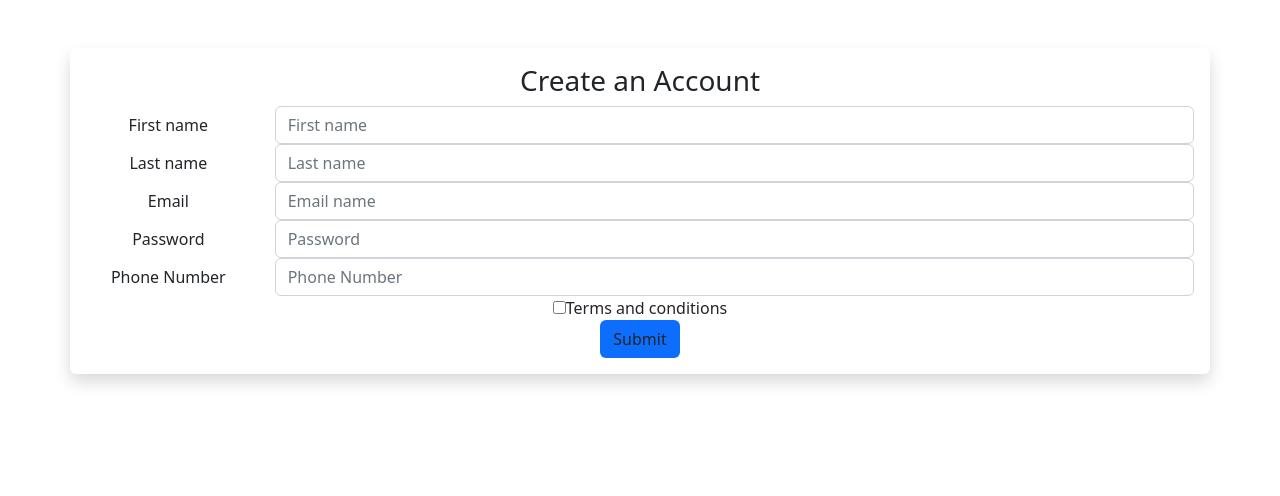
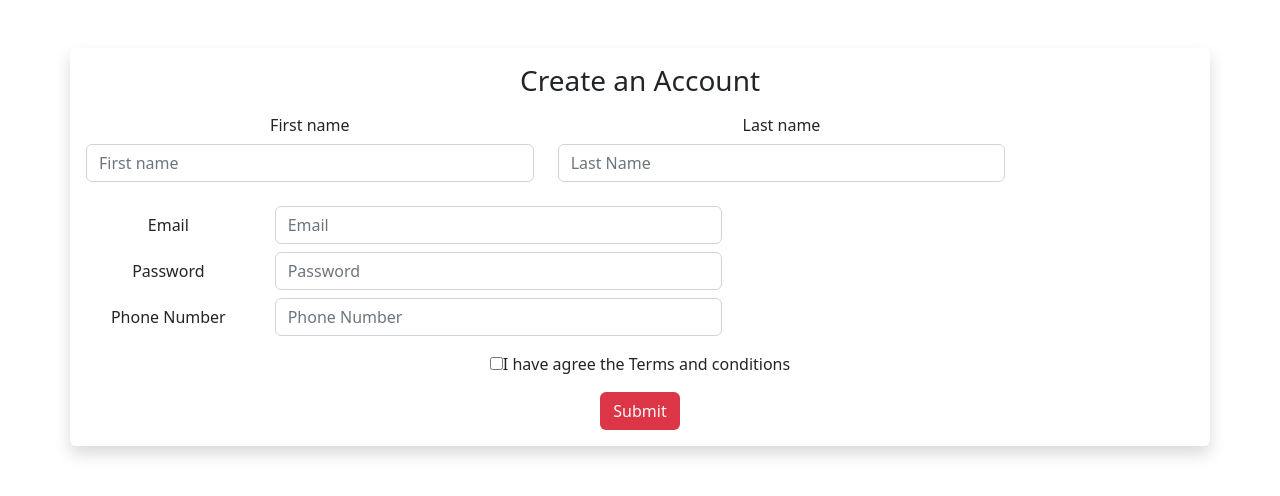
Before and after one commit to MazhaiTech/mfc-app, a React (Create React App) app in the folder client/: page / in a window 1280 px wide. Shown: the top 496 px of the page. Built offline with nearby package versions, Linux system fonts and the light colour scheme.

Commit message:
aligned first and last name in horizontal

```diff
--- a/client/src/Register.js
+++ b/client/src/Register.js
@@ -6,47 +6,46 @@ export default function Register(){
 
         <form>
 
-            <div className='form-group row'>
-                <label className='col-sm-2 col-form-label'>First name</label>
-                <div className='col-sm-10'>
+            <div className='form-group row mt-2'>
+
+                <div className='col-md-5 mb-3'>
+                <label className=' col-form-label'>First name</label>
                     <input type="text" className='form-control' name="firstname" placeholder="First name" />
+                </div>
+
+             <div className='col-md-5 mb-3'>
+                <label className=' col-form-label'>Last name</label>
+                    <input type="text" className='form-control' name="lastname" placeholder="Last Name" />
                 </div>
              </div>
 
-             <div className='form-group row'>
-                <label className='col-sm-2 col-form-label'>Last name</label>
-                <div className='col-sm-10'>
-                    <input type="text" className='form-control' name="lastname" placeholder="Last name" />
+             <div className='form-group row mt-2'>
+                <label className='col-sm-2 col-form-label'>Email</label>
+                <div className='col-sm-5'>
+                    <input type="email" className='form-control' name="email" placeholder="Email" />
                 </div>
              </div>
 
-             <div className='form-group row'>
-                <label className='col-sm-2 col-form-label'>Email</label>
-                <div className='col-sm-10'>
-                    <input type="email" className='form-control' name="email" placeholder="Email name" />
-                </div>
-             </div>
-
-             <div className='form-group row'>
+             <div className='form-group row mt-2'>
                 <label className='col-sm-2 col-form-label'>Password</label>
-                <div className='col-sm-10'>
+                <div className='col-sm-5'>
                     <input type="password" className='form-control' name="password" placeholder="Password" />
                 </div>
              </div>
 
-           <div className='form-group row'>
+           <div className='form-group row mt-2'>
                 <label className='col-sm-2 col-form-label'>Phone Number</label>
-                <div className='col-sm-10'>
+                <div className='col-sm-5'>
                     <input type="tel" className='form-control' name="phonenumber" placeholder="Phone Number" />
                 </div>
              </div>
 
-            <div className='form-group'>
+            <div className='form-group mt-3'>
                 <input type="checkbox"  name="terms" placeholder="Terms and conditions" />
-                <label>Terms and conditions</label>
+                <label > I have agree the Terms and conditions</label>
             </div>
 
-            <button className="btn bg-primary">Submit</button>
+            <button className="btn text-light bg-danger fg-light mt-3">Submit</button>
         </form>
         </div>
     )
```
